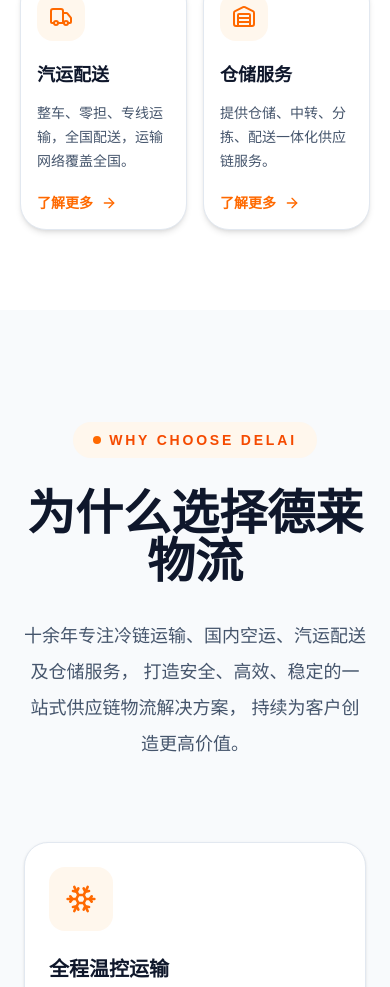
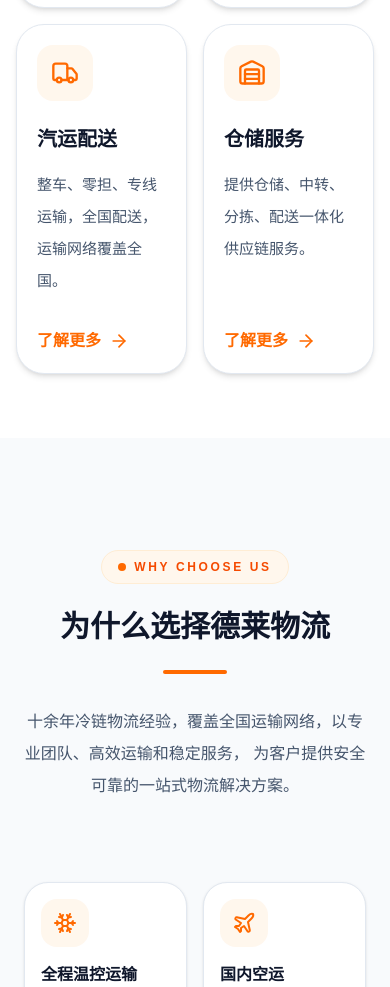
Before and after one commit to DelaiLogistics/delai-logistics, a Next.js app: page / in a window 390 px wide. Shown: the part 3980-4967 px from the top of the page. Built offline with nearby package versions, Linux system fonts and the light colour scheme.

Commit message:
更新首页

```diff
--- a/components/Services.tsx
+++ b/components/Services.tsx
@@ -7,9 +7,9 @@
   return (
     <section
       id="services"
-      className="bg-white py-20 lg:py-28"
+      className="bg-white py-16 lg:py-28"
     >
-      <div className="mx-auto w-full max-w-7xl px-5 sm:px-6 lg:px-8">
+      <div className="mx-auto w-full max-w-7xl px-4 sm:px-6 lg:px-8">
         <ServicesHeader />
 
         <ServiceCard />
--- a/components/services/ServiceCard.tsx
+++ b/components/services/ServiceCard.tsx
@@ -43,29 +43,31 @@
             className="
               group
               flex
-              h-full
+              min-h-[300px]
+              lg:min-h-[420px]
               flex-col
-              rounded-[26px]
+              rounded-[28px]
               border
               border-slate-200
               bg-white
-              p-4
+              p-5
+              lg:p-8
               shadow-md
               transition-all
               duration-300
               hover:-translate-y-2
               hover:border-orange-200
               hover:shadow-2xl
-              sm:p-5
-              lg:p-8
             "
           >
             {/* Icon */}
             <div
               className="
                 flex
-                h-12
-                w-12
+                h-14
+                w-14
+                lg:h-16
+                lg:w-16
                 items-center
                 justify-center
                 rounded-2xl
@@ -73,27 +75,25 @@
                 transition-all
                 duration-300
                 group-hover:bg-orange-500
-                lg:h-16
-                lg:w-16
               "
             >
-              <Icon className="h-6 w-6 text-orange-500 transition-all duration-300 group-hover:text-white lg:h-8 lg:w-8" />
+              <Icon className="h-7 w-7 lg:h-8 lg:w-8 text-orange-500 transition-all duration-300 group-hover:text-white" />
             </div>
 
             {/* Title */}
-            <h3 className="mt-5 text-lg font-bold text-slate-900 lg:mt-8 lg:text-2xl">
+            <h3 className="mt-6 text-xl lg:text-2xl font-bold text-slate-900">
               {item.title}
             </h3>
 
             {/* Description */}
-            <p className="mt-3 flex-1 text-sm leading-6 text-slate-600 lg:mt-5 lg:text-base lg:leading-8">
+            <p className="mt-4 flex-1 text-[15px] leading-8 text-slate-600">
               {item.desc}
             </p>
 
-            {/* Link */}
-            <div className="mt-5 inline-flex items-center text-sm font-semibold text-orange-500 transition-all duration-300 group-hover:translate-x-1 lg:mt-8 lg:text-base">
+            {/* Button */}
+            <div className="mt-auto pt-8 inline-flex items-center text-base font-semibold text-orange-500 transition-all duration-300 group-hover:translate-x-1">
               了解更多
-              <ArrowRight className="ml-2 h-4 w-4" />
+              <ArrowRight className="ml-2 h-5 w-5" />
             </div>
           </div>
         );
--- a/components/whychoose/WhyChooseGrid.tsx
+++ b/components/whychoose/WhyChooseGrid.tsx
@@ -47,11 +47,10 @@
     <div
       className="
         grid
-        grid-cols-1
-        gap-6
-        sm:grid-cols-2
+        grid-cols-2
+        gap-4
         lg:grid-cols-3
-        xl:grid-cols-3
+        lg:gap-6
       "
     >
       {advantages.map((item) => {
@@ -69,7 +68,7 @@
               border
               border-slate-200
               bg-white
-              p-6
+              p-4
               shadow-sm
               transition-all
               duration-300
@@ -77,33 +76,49 @@
               hover:border-orange-200
               hover:shadow-xl
 
-              sm:p-7
+              sm:p-6
               lg:p-8
             "
           >
             <div
               className="
                 flex
-                h-16
-                w-16
+                h-12
+                w-12
                 items-center
                 justify-center
                 rounded-2xl
                 bg-orange-50
                 transition
                 group-hover:bg-orange-500
+
+                sm:h-16
+                sm:w-16
               "
             >
-              <Icon className="h-8 w-8 text-orange-500 transition group-hover:text-white" />
+              <Icon
+                className="
+                  h-6
+                  w-6
+                  text-orange-500
+                  transition
+                  group-hover:text-white
+
+                  sm:h-8
+                  sm:w-8
+                "
+              />
             </div>
 
             <h3
               className="
-                mt-6
-                text-xl
+                mt-4
+                text-base
                 font-bold
                 text-slate-900
 
+                sm:mt-6
+                sm:text-xl
                 lg:text-2xl
               "
             >
@@ -112,11 +127,15 @@
 
             <p
               className="
-                mt-4
+                mt-3
                 flex-1
-                text-[15px]
-                leading-7
+                text-xs
+                leading-5
                 text-slate-600
+
+                sm:mt-4
+                sm:text-[15px]
+                sm:leading-7
 
                 lg:text-base
                 lg:leading-8
--- a/components/whychoose/WhyChooseHeader.tsx
+++ b/components/whychoose/WhyChooseHeader.tsx
@@ -2,23 +2,24 @@
 
 export default function WhyChooseHeader() {
   return (
-    <div className="mx-auto mb-20 max-w-3xl text-center">
-      <div className="inline-flex items-center rounded-full bg-orange-50 px-5 py-2">
+    <div className="mx-auto mb-14 max-w-4xl text-center lg:mb-20">
+      <div className="inline-flex items-center rounded-full border border-orange-100 bg-orange-50 px-4 py-2 sm:px-5">
         <span className="mr-2 h-2 w-2 rounded-full bg-orange-500" />
 
-        <span className="text-sm font-semibold tracking-[0.2em] text-orange-600">
-          WHY CHOOSE DELAI
+        <span className="text-xs font-semibold tracking-[0.22em] text-orange-600 sm:text-sm">
+          WHY CHOOSE US
         </span>
       </div>
 
-      <h2 className="mt-8 text-5xl font-bold text-slate-900">
+      <h2 className="mt-6 text-3xl font-bold leading-tight text-slate-900 sm:text-4xl lg:mt-8 lg:text-6xl">
         为什么选择德莱物流
       </h2>
 
-      <p className="mt-8 text-lg leading-9 text-slate-600">
-        十余年专注冷链运输、国内空运、汽运配送及仓储服务，
-        打造安全、高效、稳定的一站式供应链物流解决方案，
-        持续为客户创造更高价值。
+      <div className="mx-auto mt-6 h-1 w-16 rounded-full bg-orange-500 lg:mt-8 lg:w-20" />
+
+      <p className="mx-auto mt-8 max-w-3xl text-base leading-8 text-slate-600 sm:text-lg sm:leading-9">
+        十余年冷链物流经验，覆盖全国运输网络，以专业团队、高效运输和稳定服务，
+        为客户提供安全可靠的一站式物流解决方案。
       </p>
     </div>
   );
```
